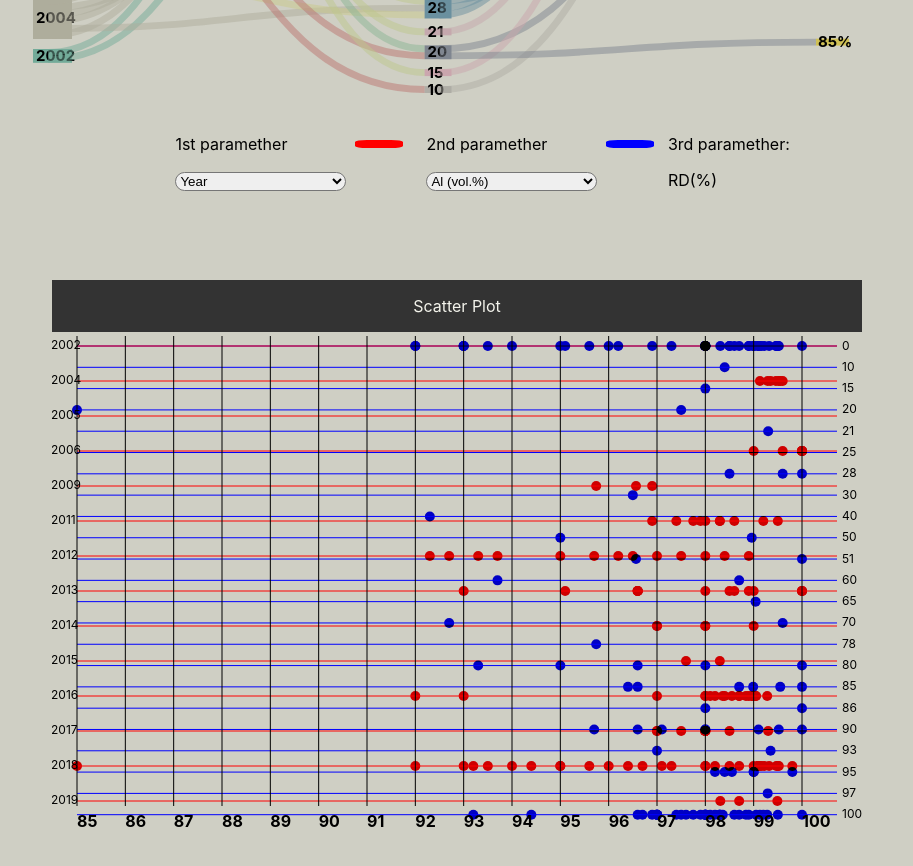
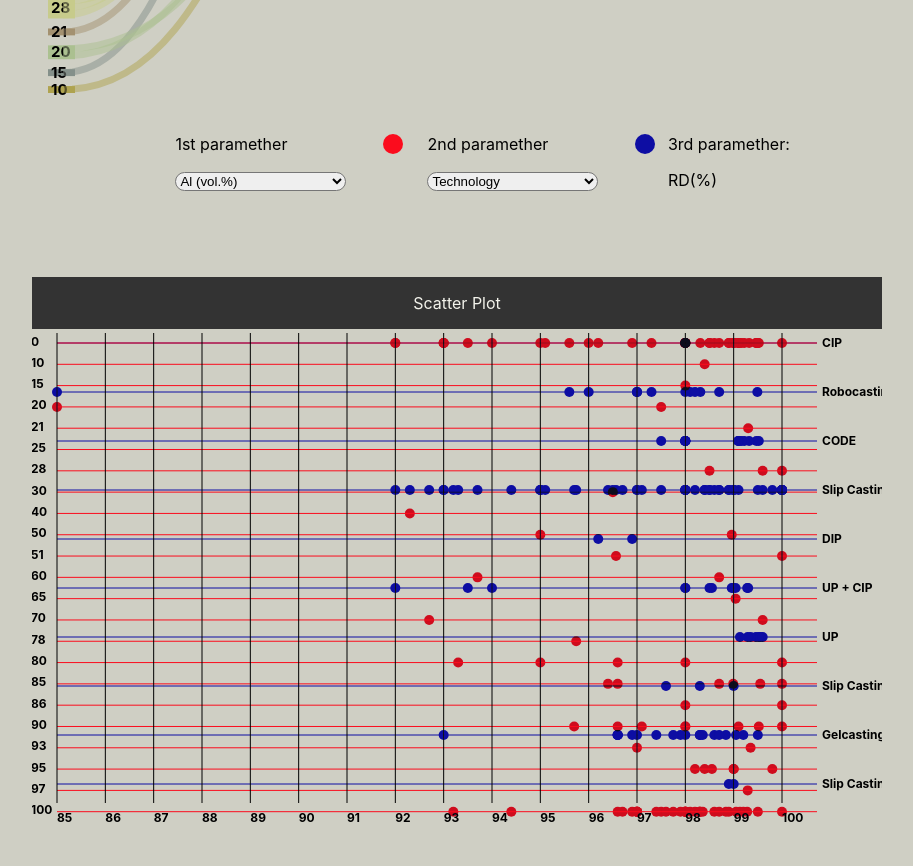
Before and after one commit to bearkillerPT/IV, a React (Create React App) app in the folder technical_ceramics/: page / in a window 1280 px wide. Shown: the part 1020-1886 px from the top of the page, without its empty margins (183-1096 px from the left). Built offline with nearby package versions, Linux system fonts and the light colour scheme.

Commit message:
fixed some styling!

```diff
--- a/technical_ceramics/src/App.css
+++ b/technical_ceramics/src/App.css
@@ -105,17 +105,17 @@
     border-radius: 5vh;
 }
 #param1Color {
-    width: 6vh;
-    background-color: red;
-    border-radius: 25%;
-    height: 1vh;
+    width: 2.5vh;
+    height: 2.5vh;
+    background-color: #fb0c1d;
+    border-radius: 50%;
 }
 
 #param2Color {
-    width: 6vh;
-    border-radius: 25%;
-    background-color: blue;
-    height: 1vh;
+    height: 2.5vh;
+    width: 2.5vh;
+    border-radius: 50%;
+    background-color: #0d0da3;
 }
 
 .paramColorContainer {
--- a/technical_ceramics/src/App.js
+++ b/technical_ceramics/src/App.js
@@ -120,8 +120,8 @@ const SankeyLink = ({ link, color }) => (
 )
 
 function App() {
-  const [param1, setParam1] = useState("Year")
-  const [param2, setParam2] = useState("Al (vol.%)")
+  const [param1, setParam1] = useState("Al (vol.%)")
+  const [param2, setParam2] = useState("Technology")
   const [dataGraph, setDataGraph] = useState(null)
   useEffect(() => {
     setDataGraph(generateGraph([param1, param2], "RD (%)"))
@@ -183,7 +183,7 @@ function App() {
             <p className="GraphTitle">Alluvial Plot</p>
           </div>
           <div className="Graph">
-            <svg width={(width > 800 ? 850 : width)} height={height}>
+            <svg width={(width > 800 ? 820 : width)} height={height}>
               <g style={{ mixBlendMode: 'multiply' }}>
                 {dataGraph.nodes.map((node, i) => (
                   <SankeyNode
@@ -239,7 +239,7 @@ function App() {
 
             <div id='param3'>
               <p>3rd paramether:</p>
-              <p>RD(%)</p>
+              <p >RD(%)</p>
             </div>
 
           </div>
@@ -250,7 +250,7 @@ function App() {
             <p className="GraphTitle">Scatter Plot</p>
           </div>
           <div className='Graph' >
-            <svg width={max_width+ 10} height={max_height + 50} >
+            <svg width={max_width+ 50} height={max_height + 50} >
               <g >
 
                 <AxisRight param2Scale={param2Scale} width={max_width} />
@@ -266,7 +266,7 @@ function App() {
                             r={5}
                             cx={rdScale(circle["RD (%)"])}
                             cy={param1Scale("" + circle[param1])}
-                            style={{ fill: 'red' }}
+                            style={{ fill: '#fb0c1d' }}
                             key={param1 + i}
                           ><title>{param1 + " : " + circle[param1] + ", RD (%): " + circle["RD (%)"]}</title></circle>
                           <circle
@@ -274,7 +274,7 @@ function App() {
                             r={5}
                             cx={rdScale(circle["RD (%)"])}
                             cy={param2Scale("" + circle[param2])}
-                            style={{ fill: 'blue' }}
+                            style={{ fill: '#0d0da3' }}
                             key={param2 + i}
                           ><title>{param2 + " : " + circle[param2] + ", RD (%): " + circle["RD (%)"]}</title></circle>
                         </>);
@@ -360,14 +360,15 @@ function AxisLeft({ param1Scale, width }) {
   const axis = param1Scale.domain().map((d, i) => (
     <g key={i} className="y-tick">
       <line
-        style={{ stroke: "red" }}
+        style={{ stroke: "#fb0c1d" }}
         y1={param1Scale(d)}
         y2={param1Scale(d)}
         x1={25}
         x2={width - 15}
       />
       <text
-        style={{ fontSize: 12 }}
+        style={{ fontSize: '1.5vh', fontWeight: 'bold' }}
+
         x={textPadding}
         dy=".71em"
         y={param1Scale(d) - 6}
@@ -383,14 +384,15 @@ function AxisRight({ param2Scale, width }) {
   const axis = param2Scale.domain().map((d, i) => (
     <g key={i} className="y-tick">
       <line
-        style={{ stroke: "blue" }}
+        style={{ stroke: "#0d0da3" }}
         y1={param2Scale(d)}
         y2={param2Scale(d)}
         x1={25}
         x2={width - 15}
       />
       <text
-        style={{ fontSize: 12 }}
+        style={{ fontSize: '1.5vh', fontWeight: 'bold' }}
+
         x={textPadding}
         dy=".71em"
         y={param2Scale(d) - 5}
@@ -414,7 +416,7 @@ function AxisBottom({ rdScale, height }) {
         x2={rdScale(d)}
       />
       <text
-        style={{ fontSize: '2vh', fontWeight: 'bolder' }}
+        style={{ fontSize: '1.5vh', fontWeight: 'bold' }}
         dy=".71em"
         x={rdScale(d)}
         y={height + textPadding}
```
